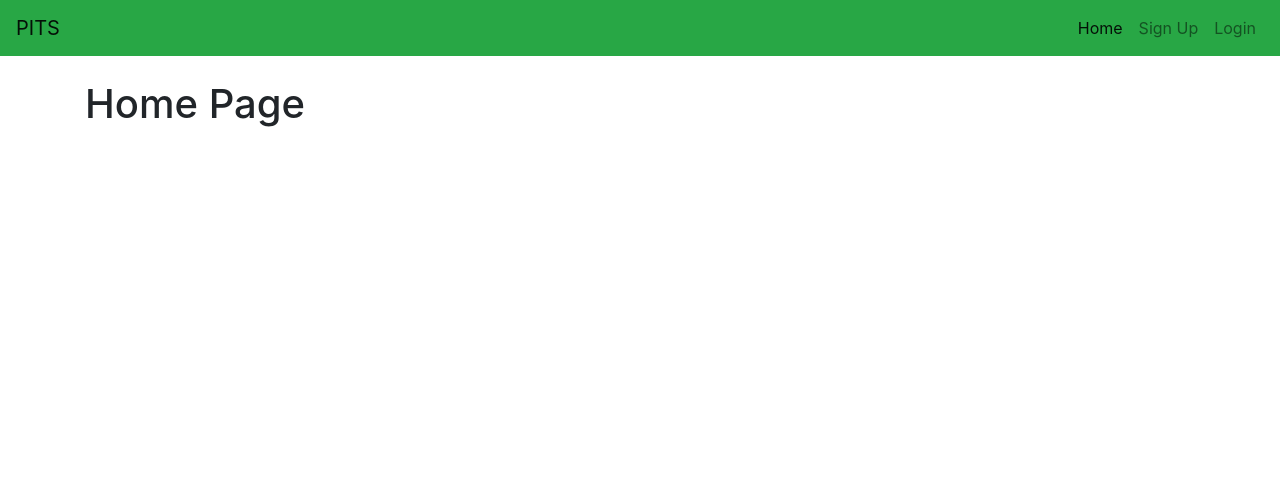
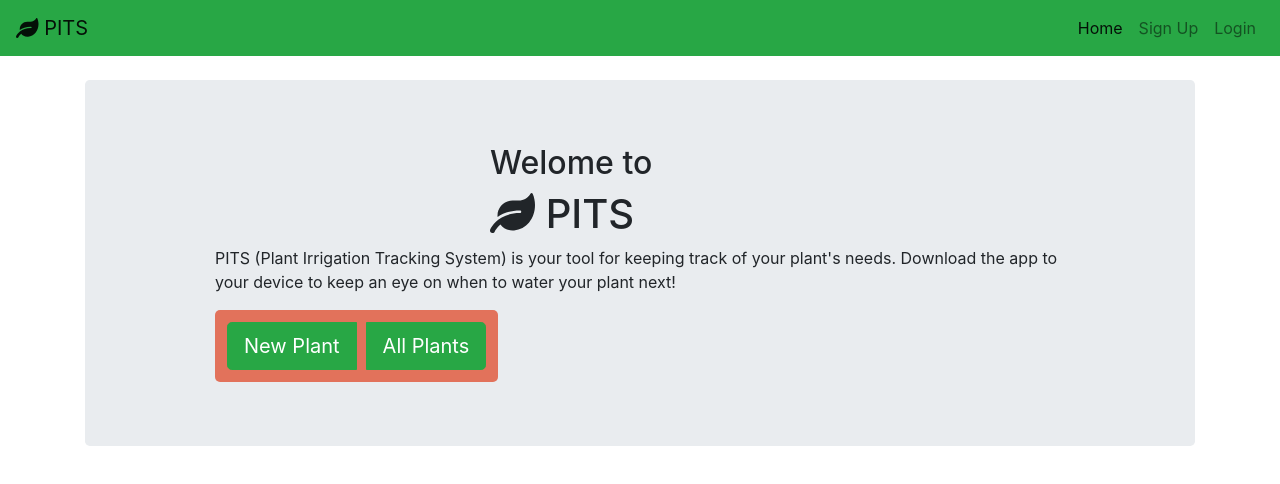
Before and after one commit to montal95/pits-frontend, a React (Create React App) app: page / in a window 1280 px wide. Shown: the top 484 px of the page. Built offline with nearby package versions, Linux system fonts and the light colour scheme.

Commit message:
added new stylings

```diff
--- a/package.json
+++ b/package.json
@@ -3,6 +3,9 @@
   "version": "0.1.0",
   "private": true,
   "dependencies": {
+    "@fortawesome/fontawesome-svg-core": "^1.2.30",
+    "@fortawesome/free-solid-svg-icons": "^5.14.0",
+    "@fortawesome/react-fontawesome": "^0.1.11",
     "@testing-library/jest-dom": "^4.2.4",
     "@testing-library/react": "^9.3.2",
     "@testing-library/user-event": "^7.1.2",
--- a/src/components/PlantCard.js
+++ b/src/components/PlantCard.js
@@ -3,6 +3,8 @@ import { Card, Button } from "react-bootstrap";
 import { calcDaysUntil } from "../helpers/index";
 import { connect } from "react-redux";
 import { waterPlant } from "../actions/plants";
+import { FontAwesomeIcon } from "@fortawesome/react-fontawesome";
+import { faTint } from "@fortawesome/free-solid-svg-icons";
 
 const PlantCard = ({ plant, waterPlant }) => {
   const date = new Date(plant.last_watered);
@@ -31,8 +33,8 @@ const PlantCard = ({ plant, waterPlant }) => {
             </span>
           </li>
         </ul>
-        <Button variant="primary" className="mr-3" onClick={waterPlantClick}>
-          Water Now
+        <Button variant="primary" className="mr-2" onClick={waterPlantClick}>
+          Water Now <FontAwesomeIcon icon={faTint} />
         </Button>
         <Button variant="secondary" href={`/plants/${plant.id}`}>
           Details
--- a/src/components/TopNav.js
+++ b/src/components/TopNav.js
@@ -5,13 +5,15 @@ import LoggedInButtons from "../components/LoggedInButtons";
 import LoggedOutButtons from "../components/LoggedOutButtons";
 import { currentUser } from "../actions/auth";
 import { connect } from "react-redux";
+import { FontAwesomeIcon } from "@fortawesome/react-fontawesome";
+import { faLeaf } from "@fortawesome/free-solid-svg-icons";
 
 const TopNav = (props) => {
   const location = useLocation();
 
   return (
     <Navbar bg="success" expand="lg" className="mb-4">
-      <Navbar.Brand href="/">PITS</Navbar.Brand>
+      <Navbar.Brand href="/"><FontAwesomeIcon icon={faLeaf} />{" "}PITS</Navbar.Brand>
       <Navbar.Toggle aria-controls="basic-navbar-nav" />
       <Navbar.Collapse id="basic-navbar-nav" className="justify-content-end">
         {props.auth === null ? (
--- a/src/pages/Dashboard.js
+++ b/src/pages/Dashboard.js
@@ -1,31 +1,28 @@
-import React, { useEffect, useState } from "react";
-import { useHistory } from "react-router-dom";
+import React, { Component } from "react";
 import { getPlants } from "../actions/plants";
 import { connect } from "react-redux";
 import { CardGroup } from "react-bootstrap";
 import PlantCard from "../components/PlantCard";
 
-const Dashboard = (props) => {
-  const history = useHistory();
-  const [loading, setLoading] = useState(true);
-
-  const loadPlants = async () => {
-    if (loading && navigator.onLine === true) {
-      props.getPlants(props.auth.id);
-      setLoading(false);
-    } else if (!navigator.onLine && props.auth === {}) {
-      history.push("/");
-    } else {
-      setLoading(false);
+class Dashboard extends Component {
+  loadPlants = async () => {
+    if (navigator.onLine === true) {
+      this.props.getPlants(this.props.auth.id);
+    } else if (!navigator.onLine && this.props.auth === null) {
+      this.props.history.push("/");
     }
   };
 
-  useEffect(() => {
-    loadPlants();
-  }, [loading]);
+  componentDidMount() {
+    if (this.props.auth === null) this.props.history.push("/");
+    this.loadPlants();
+  }
 
-  const plantCards = props.plants
-    ? props.plants.map((plant) => <PlantCard key={plant.id} plant={plant} />)
+  render() {
+    const plantCards = this.props.plants
+      ? this.props.plants.map((plant) => (
+          <PlantCard key={plant.id} plant={plant} />
+        ))
       : "";
 
     return (
@@ -34,7 +31,8 @@ const Dashboard = (props) => {
         <CardGroup>{plantCards}</CardGroup>
       </div>
     );
-};
+  }
+}
 
 const mapStateToProps = (state) => {
   return { auth: state.auth, plants: state.plants };
--- a/src/pages/Home.js
+++ b/src/pages/Home.js
@@ -1,9 +1,44 @@
 import React from "react";
+import { Jumbotron, Button, ButtonGroup } from "react-bootstrap";
+import { FontAwesomeIcon } from "@fortawesome/react-fontawesome";
+import { faLeaf } from "@fortawesome/free-solid-svg-icons";
 
 export default function Home() {
   return (
-    <div>
-      <h1>Home Page</h1>
-    </div>
+    <Jumbotron className="justify-content-center">
+      <div className="mx-auto" style={{ width: "300px" }}>
+        <h2>Welome to</h2>
+        <h1>
+          <FontAwesomeIcon icon={faLeaf} /> PITS
+        </h1>
+      </div>
+      <p className="mx-auto" style={{ minWidth: "310px", maxWidth: "850px" }}>
+        PITS (Plant Irrigation Tracking System) is your tool for keeping track
+        of your plant's needs. Download the app to your device to keep an eye on
+        when to water your plant next!{" "}
+      </p>
+      <div className="mx-auto" style={{ minWidth: "310px", maxWidth: "850px" }}>
+        <ButtonGroup
+          className="mx-auto"
+          style={{
+            backgroundColor: "#e2725b",
+            padding: "12px",
+            borderRadius: "5px",
+          }}
+        >
+          <Button
+            variant="success"
+            size="lg"
+            style={{ marginRight: "10px" }}
+            href="/plants/new"
+          >
+            New Plant
+          </Button>{" "}
+          <Button variant="success" size="lg" href="/plants">
+            All Plants
+          </Button>
+        </ButtonGroup>
+      </div>
+    </Jumbotron>
   );
 }
--- a/src/pages/PlantShow.js
+++ b/src/pages/PlantShow.js
@@ -4,6 +4,8 @@ import { useLocation } from "react-router-dom";
 import { connect } from "react-redux";
 import { calcDaysUntil } from "../helpers/index";
 import { waterPlant } from "../actions/plants";
+import { FontAwesomeIcon } from "@fortawesome/react-fontawesome";
+import { faTint } from "@fortawesome/free-solid-svg-icons";
 
 const PlantShow = (props) => {
   const location = useLocation();
@@ -36,7 +38,7 @@ const PlantShow = (props) => {
       </ul>
       <p>
         <Button variant="primary" className="mr-2" onClick={waterPlantClick}>
-          Water now
+          Water now <FontAwesomeIcon icon={faTint} />
         </Button>
         <Button variant="secondary" href={`/plants/edit/${id}`}>
           Edit
```
Also changed, not shown: 1 other file (tests, documents, lock files or other folders). Lines whose indentation alone changed are shown as unchanged.
